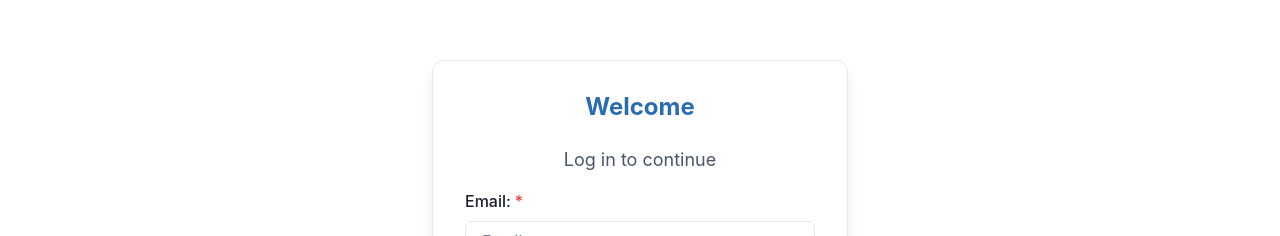
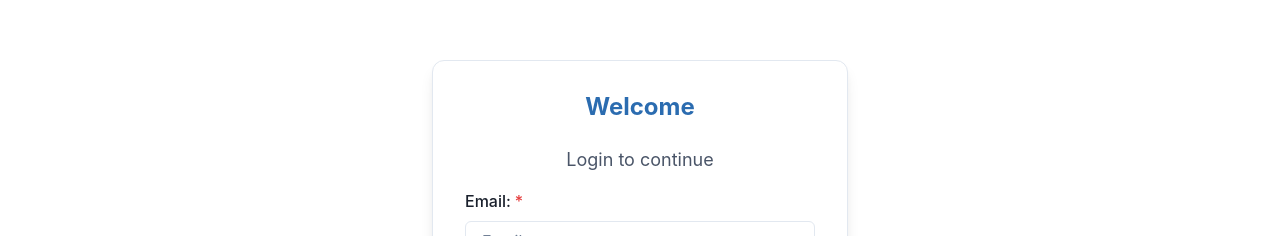
Before and after one commit to ahmedrizwan239/realtime-chat-app, a React (Vite) app in the folder frontend/: page / in a window 1280 px wide. Shown: the part 113-349 px from the top of the page. Built offline with nearby package versions, Linux system fonts and the light colour scheme.

Commit message:
fix : remove auth context

```diff
--- a/frontend/src/components/Dashboard.jsx
+++ b/frontend/src/components/Dashboard.jsx
@@ -71,7 +71,7 @@ export default function Dashboard() {
 
                         {/* Chat Messages */}
                         <VStack align="stretch" spacing={3} overflowY="auto" h="calc(100% - 50px)">
-                            {["Hey, how's it going?", "Looking forward to meeting you.", "See you soon!"].map((msg, idx) => (
+                            {["Hey, how's it going?", "Looking forward to meeting you.", "See you soon!","Hey, how's it going?", "Looking forward to meeting you.", "See you soon!"].map((msg, idx) => (
                                 <Box key={idx} alignSelf={idx % 2 === 0 ? "flex-start" : "flex-end"} maxW="75%">
                                     <Text
                                         bg={idx % 2 === 0 ? "blue.50" : "blue.500"}
--- a/frontend/src/components/OTP.jsx
+++ b/frontend/src/components/OTP.jsx
@@ -13,8 +13,7 @@ export default function OTP() {
   const [timeLeft, setTimeLeft] = useState(0);
   const [maskedEmail, setMaskedEmail] = useState('');
   const toast = useToast();
-  const { setIsOTPVerified } = useContext(AuthContext); // Access context to update OTP status
-  const navigate = useNavigate(); // Initialize the navigate hook
+  const navigate = useNavigate();
 
   useEffect(() => {
     const email = localStorage.getItem('email');
@@ -83,7 +82,6 @@ export default function OTP() {
         description: "OTP has been verified successfully.",
         status: "success",
       });
-      setIsOTPVerified(true); // Update OTP verified status
       navigate("/"); // Redirect to login after successful verification
     } catch (error) {
       toast({
--- a/frontend/src/components/SignupLogin.jsx
+++ b/frontend/src/components/SignupLogin.jsx
@@ -1,4 +1,3 @@
-// src/components/SignupLogin.jsx
 import { useState, useContext } from "react";
 import { ViewOffIcon, ViewIcon } from "@chakra-ui/icons";
 import bgImage from "../assets/bg.svg";
@@ -21,7 +20,6 @@ import {
 import { Login, sendOtp, Signup } from "../services/authService";
 import { showToast } from "../utils/toast";
 import { useNavigate } from "react-router-dom";
-import { AuthContext } from "../services/authContext"; // Import AuthContext
 
 const SignupLogin = () => {
   const [name, setName] = useState("");
@@ -33,7 +31,6 @@ const SignupLogin = () => {
   const [loading, setLoading] = useState(false);
   const toast = useToast();
   const navigate = useNavigate();
-  const { isOTPVerified } = useContext(AuthContext); // Access OTP verification status
 
   const handleSignUp = async (e) => {
     e.preventDefault();
@@ -60,7 +57,7 @@ const SignupLogin = () => {
         description: "Please check your email.",
         status: "success",
       });
-      localStorage.setItem('email', email); // Store email in localStorage for OTP use
+      localStorage.setItem("email", email);
       navigate("/otp");
     } catch (error) {
       setError(error.message);
@@ -123,15 +120,11 @@ const SignupLogin = () => {
             Welcome
           </Heading>
           <Text textAlign="center" mb={4} fontSize="lg" color="gray.600">
-            {!isOTPVerified
-              ? isSignedUp
-                ? "Log in to continue"
-                : "Sign up to continue"
-              : "Login to continue"} {/* OTP verified users see login form */}
+            {isSignedUp ? "Login to continue" : "Sign up to continue"}
           </Text>
           <Stack spacing={4}>
-            <form onSubmit={isOTPVerified ? handleLogin : handleSignUp}>
-              {!isSignedUp && !isOTPVerified && (
+            <form onSubmit={isSignedUp ? handleLogin : handleSignUp}>
+              {!isSignedUp && (
                 <FormControl id="name" isRequired mb={4}>
                   <FormLabel>Name:</FormLabel>
                   <Input
@@ -199,7 +192,7 @@ const SignupLogin = () => {
                 borderRadius="md"
                 isLoading={loading}
               >
-                {isOTPVerified ? "Login" : isSignedUp ? "Login" : "Sign Up"}
+                {isSignedUp ? "Login" : "Sign Up"}
               </Button>
             </form>
             <Button
@@ -209,7 +202,9 @@ const SignupLogin = () => {
               fontWeight="medium"
               onClick={() => setIsSignedUp(!isSignedUp)}
             >
-              {isOTPVerified ? "" : isSignedUp ? "Switch to Signup" : "Switch to Login"}
+              {isSignedUp
+                ? "Switch to Signup"
+                : "Switch to Login"}
             </Button>
           </Stack>
         </Box>
--- a/frontend/src/services/authContext.jsx
+++ b/frontend/src/services/authContext.jsx
@@ -1,16 +1,13 @@
-// src/context/AuthContext.js
-import { createContext, useState } from 'react';
+import { createContext} from 'react';
 
 // Create a context
 export const AuthContext = createContext();
 
 // Create a provider component
 export const AuthProvider = ({ children }) => {
-  const [isOTPVerified, setIsOTPVerified] = useState(false);  // State for OTP verification
-
   return (
-    <AuthContext.Provider value={{ isOTPVerified, setIsOTPVerified }}>
-      {children}  {/* Wrap the application or specific components here */}
+    <AuthContext.Provider >
+      {children}
     </AuthContext.Provider>
   );
 };
```
